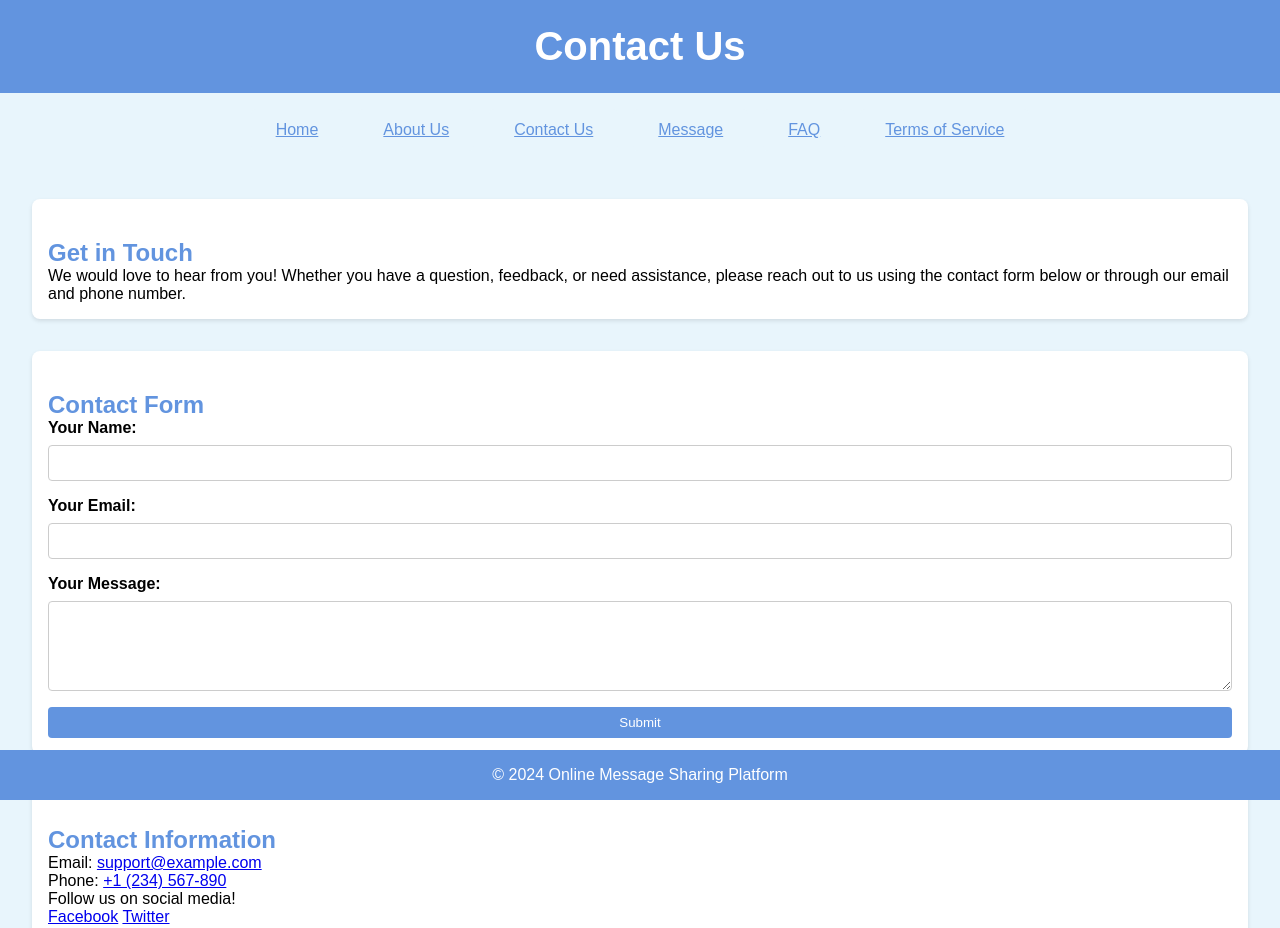
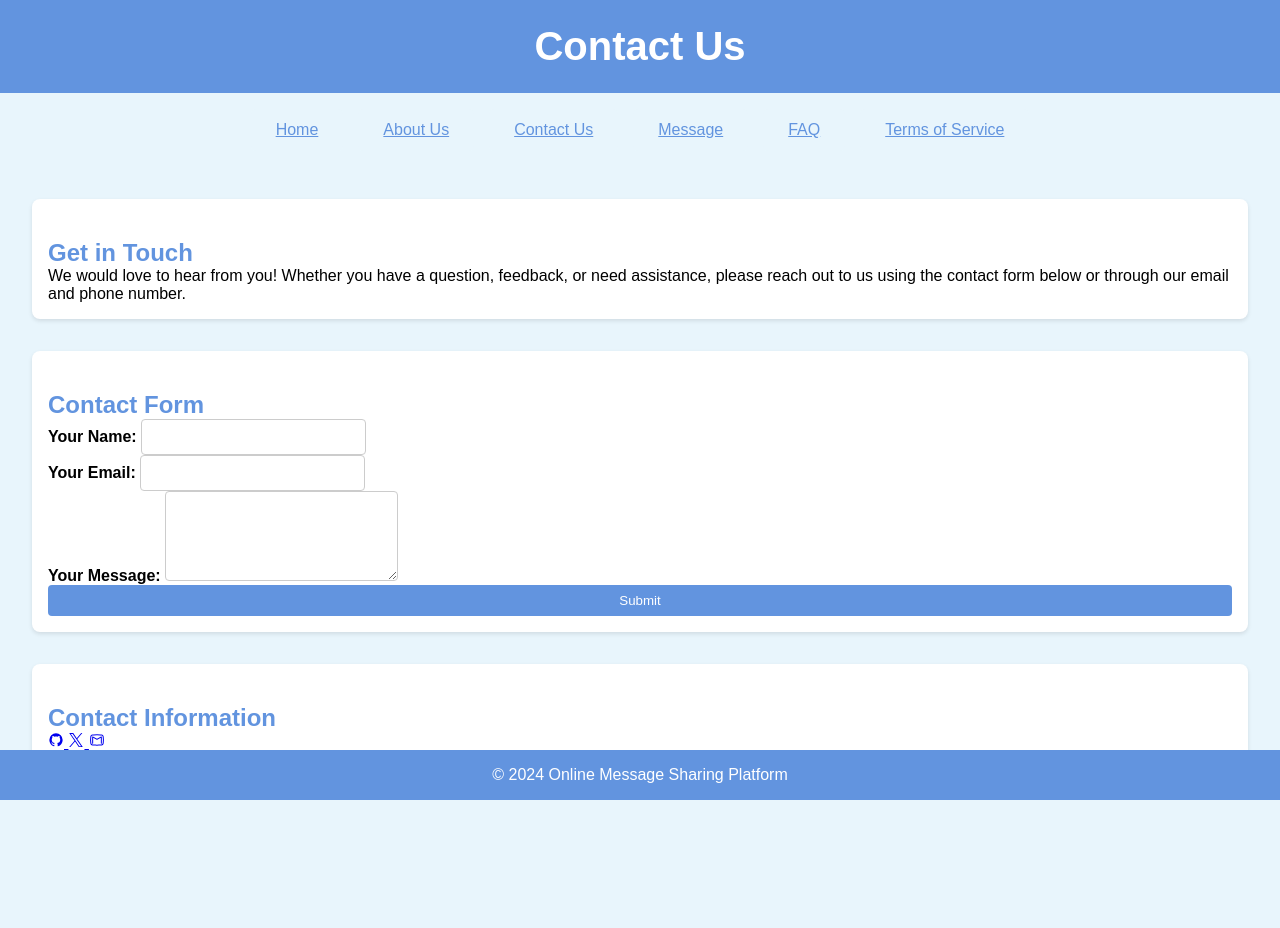
Before and after one commit to Madleyym/Online-Message-Sharing-Platform, a plain HTML site: page contact/contact.html in a window 1280 px wide. Shown: the top 928 px of the page. After the commit the page ends 832 px from the top, so only its background shows below. Drawn offline with Linux system fonts and the light colour scheme.

Commit message:
update halaman contact

```diff
--- a/contact/contact.html
+++ b/contact/contact.html
@@ -12,8 +12,8 @@
     <script>
       function showAlert() {
         // Get the values from the input fields
-        const name = document.getElementById("name").value;
-        const email = document.getElementById("email").value;
+        const name = document.getElementById("Tryandaasu_name").value;
+        const email = document.getElementById("Tryandaasu_email").value;
 
         // Display the alert message with the input values
         alert(`Form submitted successfully!\nName: ${name}\nEmail: ${email}`);
@@ -24,10 +24,10 @@
     </script>
   </head>
   <body>
-    <header>
+    <header id="Tryandaasu_header">
       <h1>Contact Us</h1>
     </header>
-    <nav>
+    <nav id="Tryandaasu_nav">
       <a href="../index.html">Home</a>
       <a href="/about/about.html">About Us</a>
       <a href="/contact/contact.html">Contact Us</a>
@@ -35,7 +35,7 @@
       <a href="/faq/faq.html">FAQ</a>
       <a href="/terms/terms.html">Terms of Service</a>
     </nav>
-    <main>
+    <main id="Tryandaasu_main">
       <section>
         <h2>Get in Touch</h2>
         <p>
@@ -48,19 +48,24 @@
       <section>
         <h2>Contact Form</h2>
         <form action="#" method="POST">
-          <div class="form-group">
-            <label for="name">Your Name:</label>
-            <input type="text" id="name" name="name" required />
+          <div class="Tryandaasu_form-group">
+            <label for="Tryandaasu_name">Your Name:</label>
+            <input type="text" id="Tryandaasu_name" name="name" required />
           </div>
 
-          <div class="form-group">
-            <label for="email">Your Email:</label>
-            <input type="email" id="email" name="email" required />
+          <div class="Tryandaasu_form-group">
+            <label for="Tryandaasu_email">Your Email:</label>
+            <input type="email" id="Tryandaasu_email" name="email" required />
           </div>
 
-          <div class="form-group">
-            <label for="message">Your Message:</label>
-            <textarea id="message" name="message" rows="4" required></textarea>
+          <div class="Tryandaasu_form-group">
+            <label for="Tryandaasu_message">Your Message:</label>
+            <textarea
+              id="Tryandaasu_message"
+              name="message"
+              rows="4"
+              required
+            ></textarea>
           </div>
 
           <input type="submit" value="Submit" onclick="showAlert()" />
@@ -68,17 +73,60 @@
       </section>
 
       <section>
-        <h2>Contact Information</h2>
-        <p>
-          Email: <a href="mailto:support@example.com">support@example.com</a>
-        </p>
-        <p>Phone: <a href="tel:+1234567890">+1 (234) 567-890</a></p>
-        <p>Follow us on social media!</p>
-        <a href="https://facebook.com">Facebook</a>
-        <a href="https://twitter.com">Twitter</a>
+        <h2 id="Tryandaasu_contact">Contact Information</h2>
+
+        <div class="Tryandaasu_contact-info">
+          <a href="https://twitter.com">
+            <svg
+              xmlns="http://www.w3.org/2000/svg"
+              width="1em"
+              height="1em"
+              viewBox="0 0 24 24"
+            >
+              <path
+                fill="currentColor"
+                d="M12 2A10 10 0 0 0 2 12c0 4.42 2.87 8.17 6.84 9.5c.5.08.66-.23.66-.5v-1.69c-2.77.6-3.36-1.34-3.36-1.34c-.46-1.16-1.11-1.47-1.11-1.47c-.91-.62.07-.6.07-.6c1 .07 1.53 1.03 1.53 1.03c.87 1.52 2.34 1.07 2.91.83c.09-.65.35-1.09.63-1.34c-2.22-.25-4.55-1.11-4.55-4.92c0-1.11.38-2 1.03-2.71c-.1-.25-.45-1.29.1-2.64c0 0 .84-.27 2.75 1.02c.79-.22 1.65-.33 2.5-.33s1.71.11 2.5.33c1.91-1.29 2.75-1.02 2.75-1.02c.55 1.35.2 2.39.1 2.64c.65.71 1.03 1.6 1.03 2.71c0 3.82-2.34 4.66-4.57 4.91c.36.31.69.92.69 1.85V21c0 .27.16.59.67.5C19.14 20.16 22 16.42 22 12A10 10 0 0 0 12 2"
+              />
+            </svg>
+          </a>
+
+          <a href="https://twitter.com">
+            <svg
+              xmlns="http://www.w3.org/2000/svg"
+              width="1em"
+              height="1em"
+              viewBox="0 0 16 16"
+            >
+              <path
+                fill="currentColor"
+                d="M9.294 6.928L14.357 1h-1.2L8.762 6.147L5.25 1H1.2l5.31 7.784L1.2 15h1.2l4.642-5.436L10.751 15h4.05zM7.651 8.852l-.538-.775L2.832 1.91h1.843l3.454 4.977l.538.775l4.491 6.47h-1.843z"
+              />
+            </svg>
+          </a>
+
+          <a href="https://twitter.com">
+            <svg
+              xmlns="http://www.w3.org/2000/svg"
+              width="1em"
+              height="1em"
+              viewBox="0 0 24 24"
+            >
+              <path
+                fill="currentColor"
+                d="M5.856 6.84a.75.75 0 0 0-1.106.66V17a.75.75 0 0 0 1.5 0V8.756l5.394 2.904c.222.12.49.12.712 0l5.394-2.904V17a.75.75 0 0 0 1.5 0V7.5a.75.75 0 0 0-1.106-.66L12 10.148z"
+              />
+              <path
+                fill="currentColor"
+                fill-rule="evenodd"
+                d="M17.31 3.722a59.6 59.6 0 0 0-10.62 0l-1.518.135a3.53 3.53 0 0 0-3.179 3.006a35.5 35.5 0 0 0 0 10.274a3.53 3.53 0 0 0 3.18 3.005l1.516.136c3.534.316 7.088.316 10.622 0l1.517-.136a3.53 3.53 0 0 0 3.179-3.005a35.5 35.5 0 0 0 0-10.274a3.53 3.53 0 0 0-3.18-3.006zM6.824 5.216a58 58 0 0 1 10.354 0l1.517.136a2.03 2.03 0 0 1 1.829 1.728a34 34 0 0 1 0 9.84a2.03 2.03 0 0 1-1.829 1.728l-1.517.136c-3.444.308-6.91.308-10.354 0l-1.517-.136a2.03 2.03 0 0 1-1.829-1.728a34 34 0 0 1 0-9.84a2.03 2.03 0 0 1 1.829-1.728z"
+                clip-rule="evenodd"
+              />
+            </svg>
+          </a>
+        </div>
       </section>
     </main>
-    <footer>
+    <footer id="Tryandaasu_footer">
       <p>&copy; 2024 Online Message Sharing Platform</p>
     </footer>
   </body>
```
